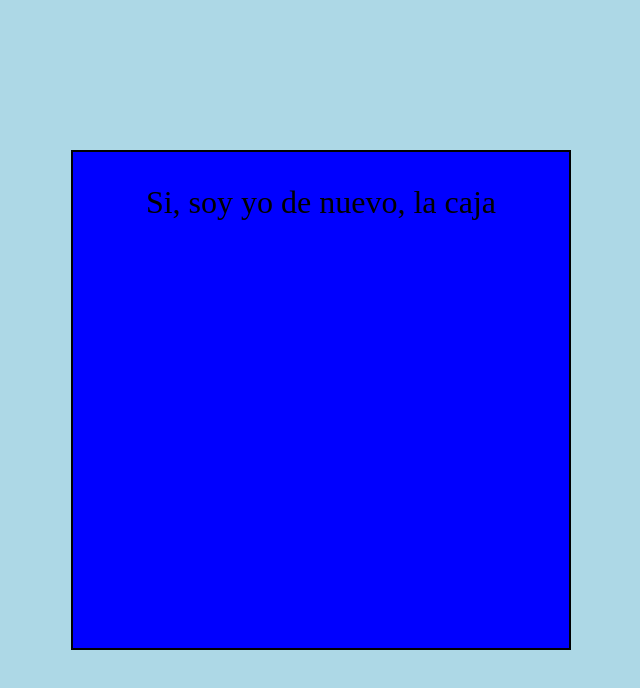
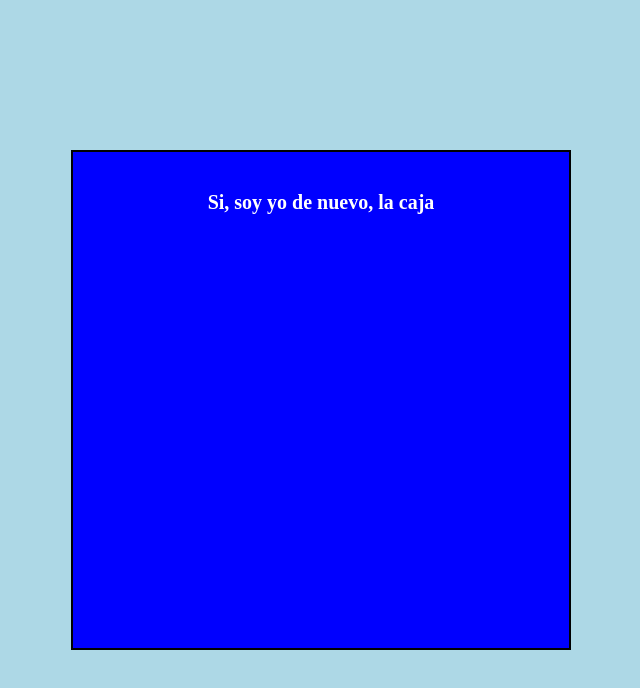
Before and after one commit to NicolasJNunez/Responsive-exercise, a plain HTML site: page 4-media-queries-conceptos-basicos.html in a window 1280 px wide. Shown: the whole page, without its empty margins (319-959 px from the left). Drawn offline with Linux system fonts and the light colour scheme.

```diff
--- a/4-media-queries-conceptos-basicos.html
+++ b/4-media-queries-conceptos-basicos.html
@@ -10,7 +10,7 @@
 
 <body>
 
-    <div class="caja">Si, soy yo de nuevo, la caja</div>
+    <div class="caja"><h1 class="caja-titulo">Si, soy yo de nuevo, la caja</h1></div>
 
 </body>
 
--- a/css/media-queries.css
+++ b/css/media-queries.css
@@ -17,7 +17,8 @@
     width: 200px;
     background-color: brown;
     border: 2px solid black;
-    font-size: 2rem;
+    color: white;
+    font-size: 20px;
     text-align: center;
     line-height: 100px;
 }
@@ -29,3 +30,7 @@
         background-color: blue;
     }
 }
+
+.caja-titulo {
+  font-size: 1em;
+}
```
Also changed, not shown: 1 other file.
